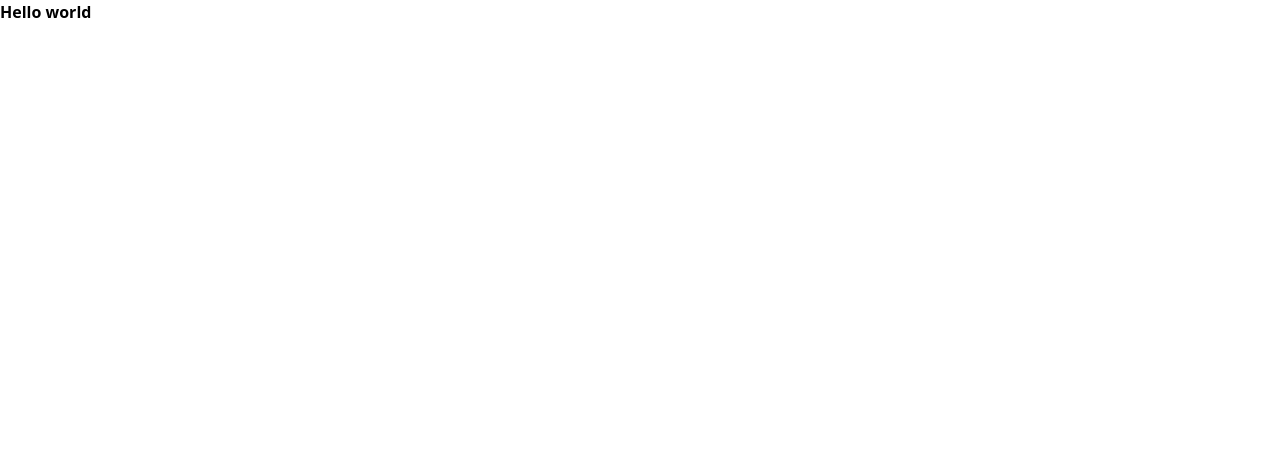
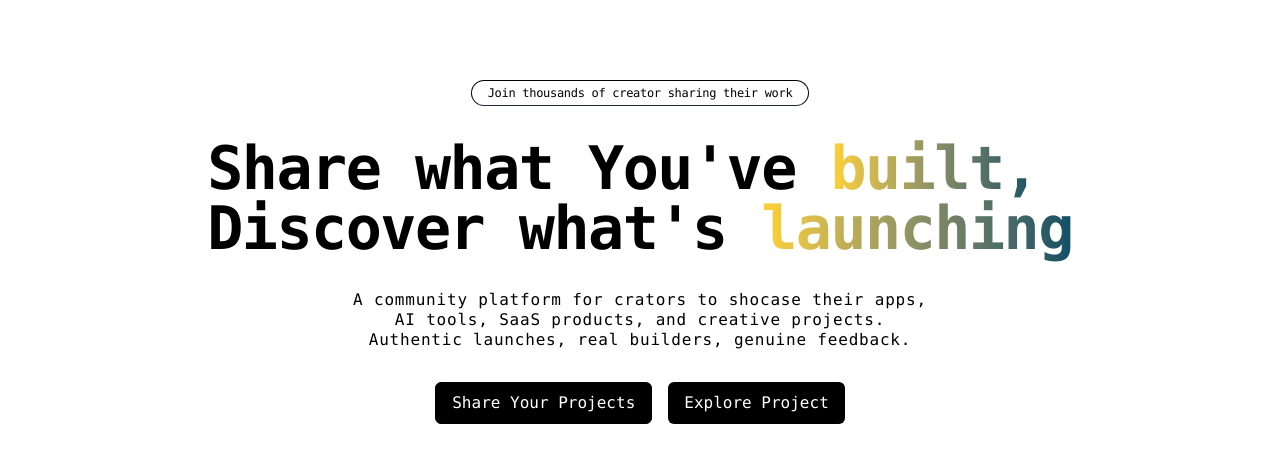
Before and after one commit to zayarazawasthi/ibuilthis, a Next.js app: page / in a window 1280 px wide. Shown: the top 462 px of the page. Built offline with nearby package versions, Linux system fonts and the light colour scheme.

Commit message:
add hero section

```diff
--- a/app/components/landing-page/hero.tsx
+++ b/app/components/landing-page/hero.tsx
@@ -0,0 +1,32 @@
+import Link from "next/link";
+
+export default function HeroSection() {
+  return (
+    <section className="  font-mono max-w-4xl mx-auto w-full flex justify-center items-center flex-col py-20">
+      <span className="border border-b-gray-800 rounded-full text-xs   tracking-tight text-black px-4 py-1 font-normal">
+        Join thousands of creator sharing their work
+      </span>
+      <h1 className="text-6xl py-8 font-bold tracking-tight  items-center ">
+        Share what You&apos;ve{" "}
+        <span className="text-balance bg-linear-to-r from-amber-300 to-cyan-900 bg-clip-text text-transparent">
+          built,
+        </span>
+        <br /> Discover what&apos;s{" "}
+        <span className="text-balance bg-linear-to-r from-amber-300 to-cyan-900 bg-clip-text text-transparent">
+          launching
+        </span>
+      </h1>
+      <p className=" font-normal  max-w-xl text-center pb-8 leading-tight tracking-wider">
+        A community platform for crators to shocase their apps, AI tools, SaaS
+        products, and creative projects. Authentic launches, real builders,
+        genuine feedback.
+      </p>
+      <div className="flex  gap-4">
+        <button className="border border-black px-4 py-2 rounded-md bg-black text-white cursor-pointer">
+          <Link href="/submit">Share Your Projects</Link>
+        </button>
+        <button className="border-black px-4 py-2 bg-black text-white rounded-md cursor-pointer"><Link href="/">Explore Project</Link></button>
+      </div>
+    </section>
+  );
+}
--- a/app/layout.tsx
+++ b/app/layout.tsx
@@ -1,27 +1,20 @@
 import type { Metadata } from "next";
-import { Geist, Geist_Mono } from "next/font/google";
+import { Outfit } from "next/font/google";
 import "./globals.css";
 
-const geistSans = Geist({
-  variable: "--font-geist-sans",
-  subsets: ["latin"],
-});
+const outfit = Outfit({subsets:["latin"]});
 
-const geistMono = Geist_Mono({
-  variable: "--font-geist-mono",
-  subsets: ["latin"],
-});
 
 export const metadata: Metadata = {
-  title: "Create Next App",
-  description: "Generated by create next app",
+  title: "iBuiltThis - Share Your Creations, Discover New Launches",
+  description: "A community platform for creators to showcase their apps, AI tools, SaaS products, and creative projects. Authentic launches, real builders, genuine feedback.",
 };
 
 export default function RootLayout({ children }: LayoutProps<"/">) {
   return (
     <html
       lang="en"
-      className={`${geistSans.variable} ${geistMono.variable} h-full antialiased`}
+      className={`${outfit.className} h-full antialiased`}
     >
       <body className="min-h-full flex flex-col">{children}</body>
     </html>
--- a/app/page.tsx
+++ b/app/page.tsx
@@ -1,7 +1,10 @@
+import HeroSection from "./components/landing-page/hero";
 
 
 export default function Home() {
   return (
-    <h1 className="font-bold">Hello world</h1>
+    <>
+    <HeroSection />
+    </>
   );
 }
```
